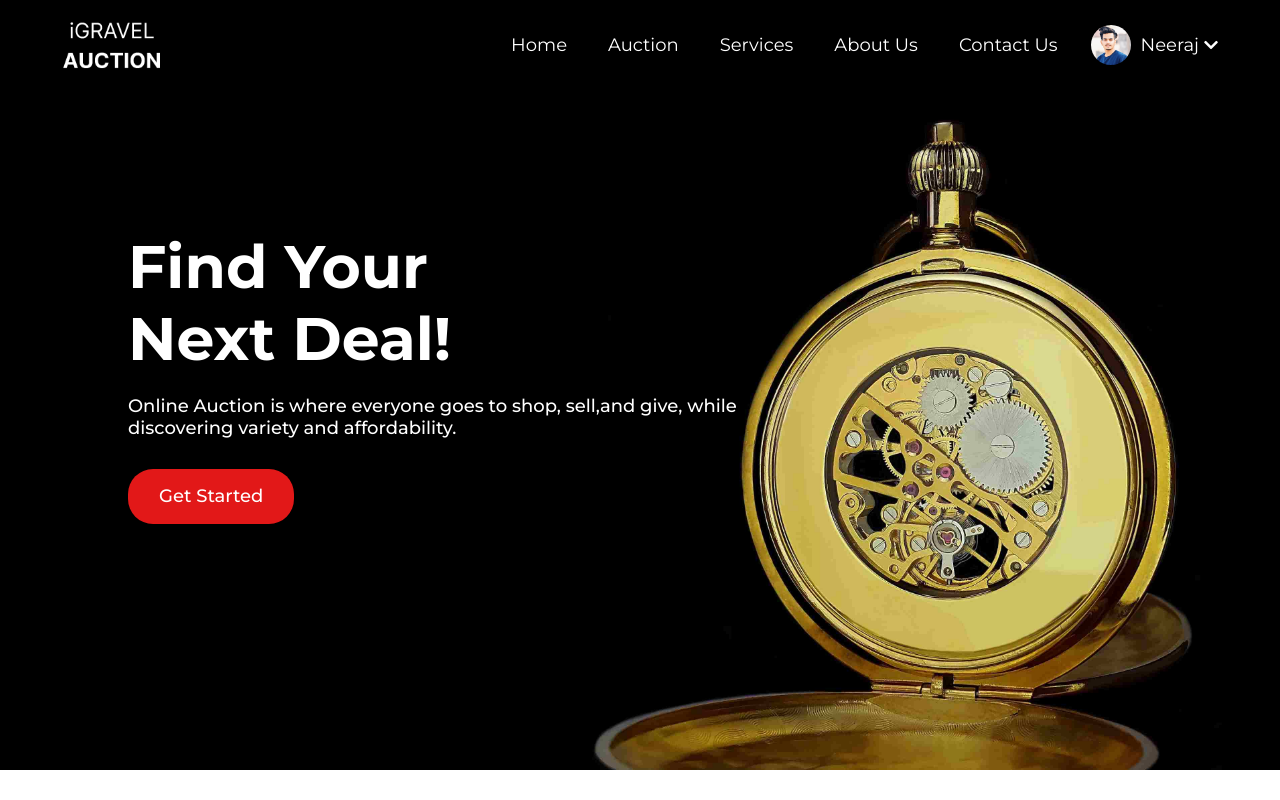
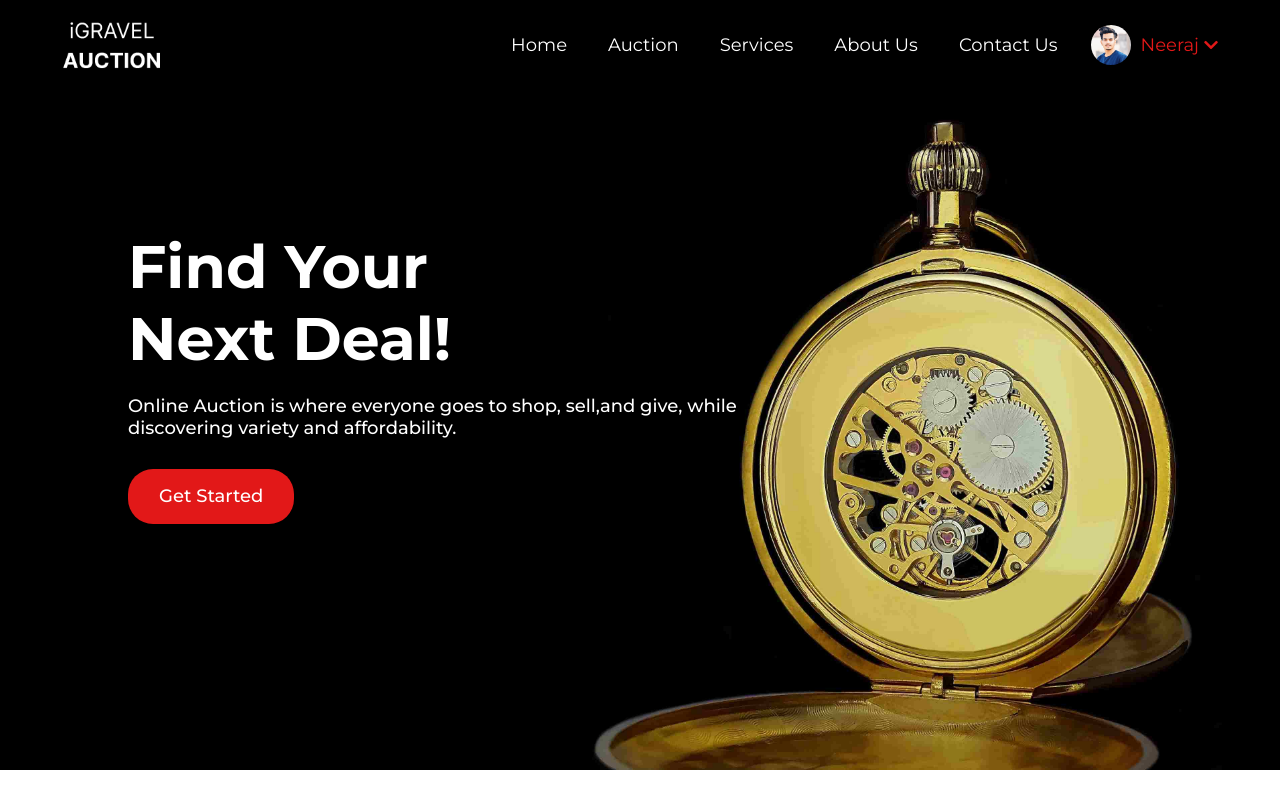
Before and after one commit to neerajverma007/Online-Auction, a React (Create React App) app: page / in a window 1280 px wide. In both pictures the pointer is over the link "Neeraj". Shown: the top 800 px of the page. Built offline with nearby package versions, Linux system fonts and the light colour scheme.

Commit message:
navdropdown

```diff
--- a/src/index.css
+++ b/src/index.css
@@ -102,6 +102,10 @@ a.dropdown-item {
   font-size: 18px;
   text-decoration: none;
   color: white;
+}
+
+.avtar a.dropdown-toggle-grey:hover {
+  color: #E21818;
 }
 
 .avtar i.fas.fa-chevron-down {
```
